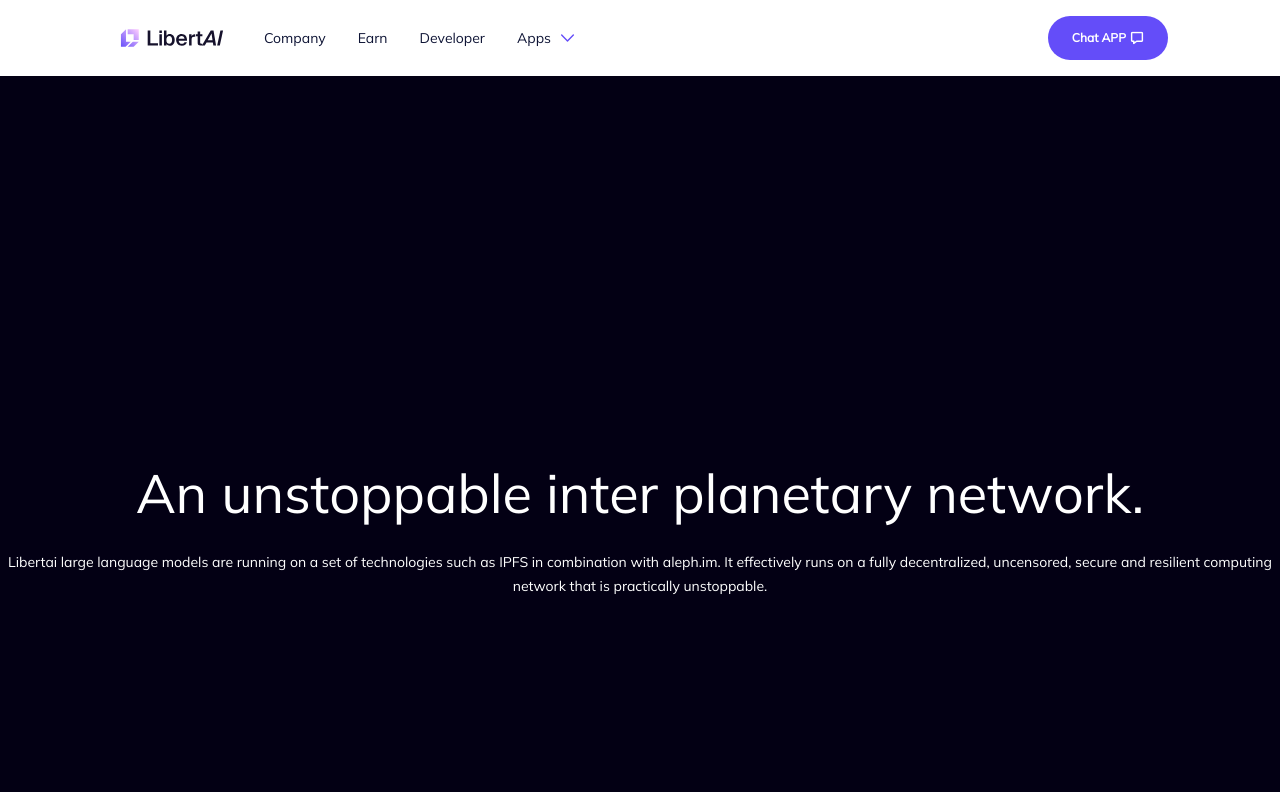
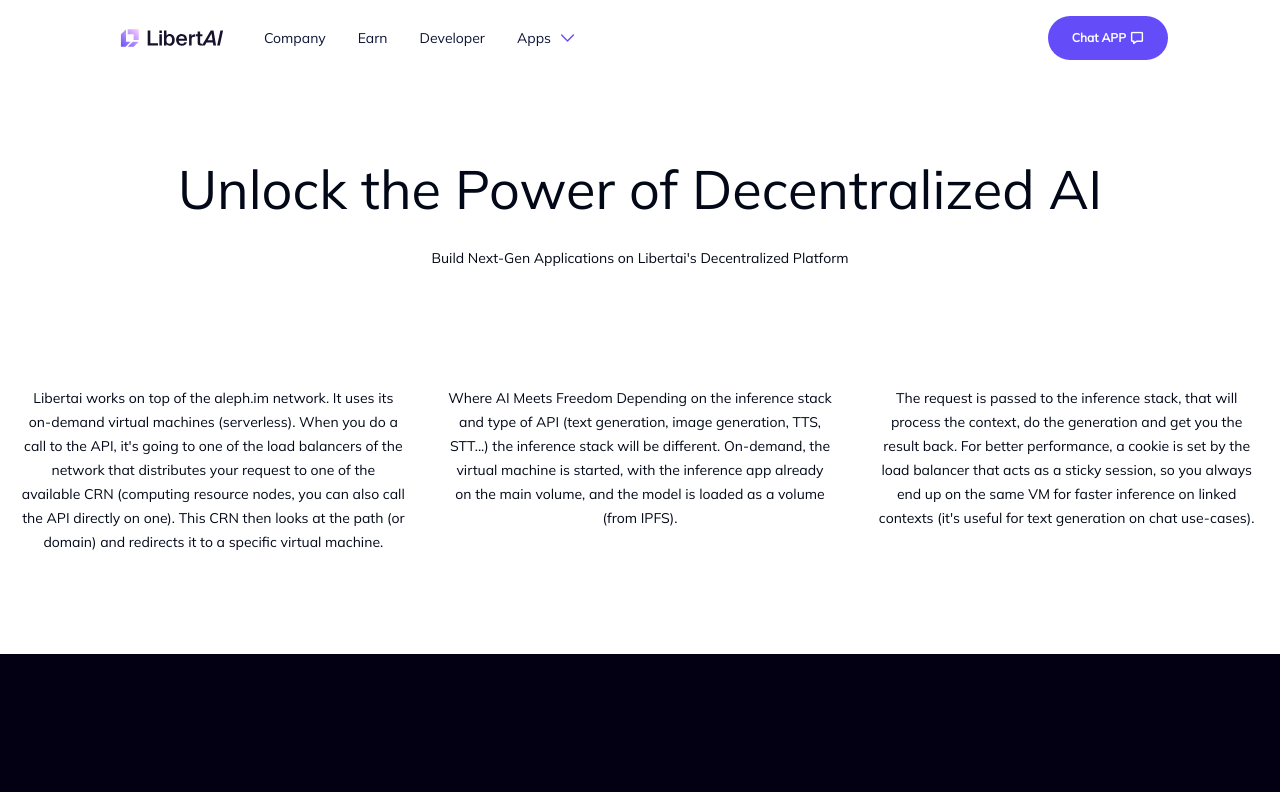
Before and after one commit to Libertai/libertai-website, a Vue app: page /developer in a window 1280 px wide. Shown: the top 792 px of the page. Built offline with nearby package versions, Linux system fonts and the light colour scheme.

Commit message:
feat: Developers unlock power section

```diff
--- /dev/null
+++ b/src/pages/Developer/ArchitectureSection.vue
@@ -0,0 +1,29 @@
+<template>
+	<div class="text-center my-20">
+		<div class="mb-24">
+			<h2 class="mb-6">Unlock the Power of Decentralized AI</h2>
+			<p class="body-small">Build Next-Gen Applications on Libertai's Decentralized Platform</p>
+		</div>
+
+		<div class="grid md:grid-cols-3">
+			<p class="body-small max-w-96 mx-auto my-5">
+				Libertai works on top of the aleph.im network. It uses its on-demand virtual machines (serverless). When you do
+				a call to the API, it's going to one of the load balancers of the network that distributes your request to one
+				of the available CRN (computing resource nodes, you can also call the API directly on one). This CRN then looks
+				at the path (or domain) and redirects it to a specific virtual machine.
+			</p>
+			<p class="body-small max-w-96 mx-auto my-5">
+				Where AI Meets Freedom Depending on the inference stack and type of API (text generation, image generation, TTS,
+				STT...) the inference stack will be different. On-demand, the virtual machine is started, with the inference app
+				already on the main volume, and the model is loaded as a volume (from IPFS).
+			</p>
+			<p class="body-small max-w-96 mx-auto my-5">
+				The request is passed to the inference stack, that will process the context, do the generation and get you the
+				result back. For better performance, a cookie is set by the load balancer that acts as a sticky session, so you
+				always end up on the same VM for faster inference on linked contexts (it's useful for text generation on chat
+				use-cases).
+			</p>
+		</div>
+	</div>
+</template>
+<script lang="ts" setup></script>
--- a/src/pages/Developer/index.vue
+++ b/src/pages/Developer/index.vue
@@ -1,7 +1,9 @@
 <script lang="ts" setup>
 import NetworkSection from "./NetworkSection.vue";
+import ArchitectureSection from "./ArchitectureSection.vue";
 </script>
 
 <template>
+	<ArchitectureSection />
 	<NetworkSection />
 </template>
```
